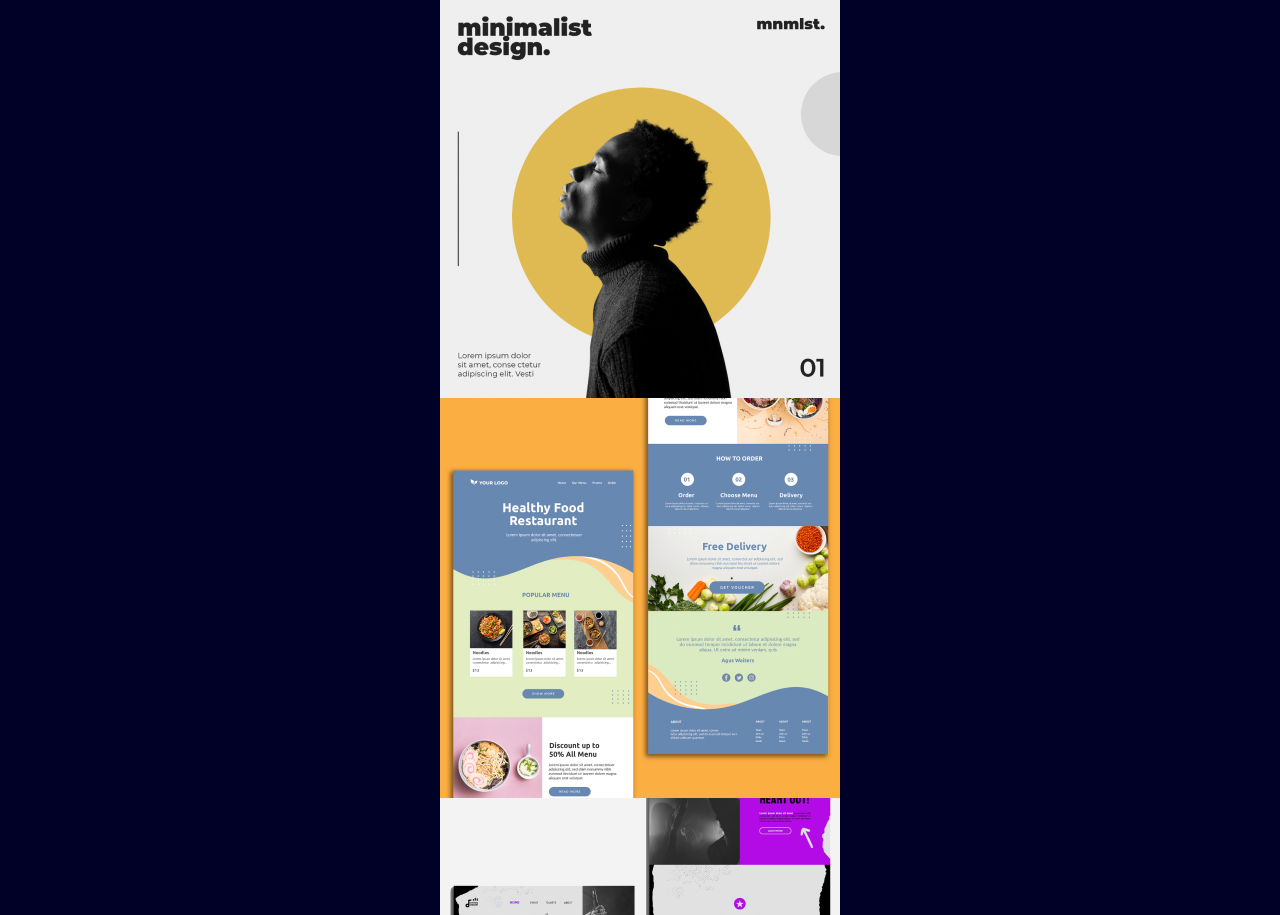
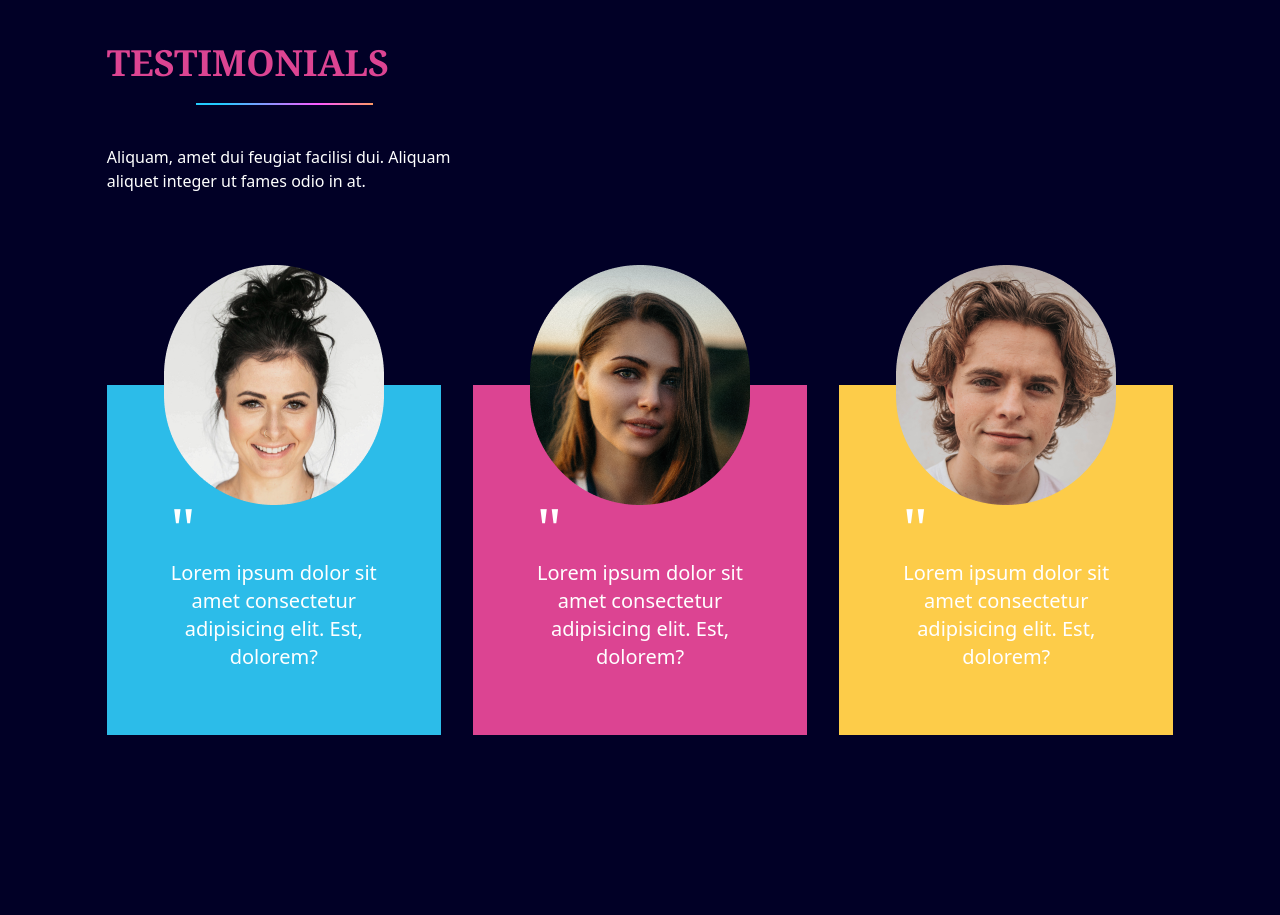
Before and after one commit to alireza4682/portfolio, a React (Vite) app: page / in a window 1280 px wide. Shown: the part 3332-4247 px from the top of the page. After the commit the page ends 4131 px from the top, so only its background shows below. Built offline with nearby package versions, Linux system fonts and the light colour scheme.

Commit message:
done with testimonials

```diff
--- a/src/App.jsx
+++ b/src/App.jsx
@@ -6,6 +6,7 @@
 import LineGradient from "./components/LineGradient";
 import MySkills from "./components/MySkills";
 import Projects from "./components/Projects";
+import Testimonials from "./components/Testimonials";
 
 function App() {
   const [selectedPage, setSelectedPage] = useState("home");
@@ -44,6 +45,10 @@
       <div className="w-5/6 mx-auto ">
         <Projects />
       </div>
+      <LineGradient />
+      <div className="w-5/6 mx-auto md:h-full">
+        <Testimonials />
+      </div>
     </div>
   );
 }
--- a/src/components/Projects.jsx
+++ b/src/components/Projects.jsx
@@ -67,7 +67,7 @@
 
       <div className="flex justify-center">
         <motion.div
-          className="sm:grid sm:grid-col-3"
+          className="sm:grid sm:grid-cols-3"
           initial="hidden"
           whileInView="visible"
           viewport={{ once: true, amount: 0.2 }}
--- /dev/null
+++ b/src/components/Testimonials.jsx
@@ -0,0 +1,88 @@
+import LineGradient from "./LineGradient";
+import { motion } from "framer-motion";
+
+const Testimonials = () => {
+  const testimonialStyles = `mx-auto relative max-w-[400px] h-[350px] flex flex-col
+        justify-end p-16 mt-48 before:absolute before:top-[-120px] before:-ml-[110px] before:left-1/2`;
+
+  return (
+    <section id="testimonials" className="pt-32 pb-16">
+      <motion.div
+        className="md:w-1/3 text-center md:text-left"
+        initial="hidden"
+        whileInView="visible"
+        viewport={{ once: true, amount: 0.5 }}
+        transition={{ duration: 0.5 }}
+        variants={{
+          hidden: { opacity: 0, x: -50 },
+          visible: { opacity: 1, x: 0 },
+        }}
+      >
+        <p className="font-serif font-semibold text-4xl mb-5 text-red">
+          TESTIMONIALS
+        </p>
+        <LineGradient width="w-1/3 mx-auto w-2/4" />
+        <p className="mt-10 ">
+          Aliquam, amet dui feugiat facilisi dui. Aliquam aliquet integer ut
+          fames odio in at.
+        </p>
+      </motion.div>
+      <div className="md:flex md:justify-between gap-8">
+        <motion.div
+          className={`bg-blue ${testimonialStyles} before:content-person1`}
+          initial="hidden"
+          whileInView="visible"
+          viewport={{ once: true, amount: 0.5 }}
+          transition={{ duration: 0.5 }}
+          variants={{
+            hidden: { opacity: 0, scale: 0.8 },
+            visible: { opacity: 1, scale: 1 },
+          }}
+        >
+          <p className="font-serif text-6xl">"</p>
+          <p className="text-center text-xl">
+            Lorem ipsum dolor sit amet consectetur adipisicing elit. Est,
+            dolorem?
+          </p>
+        </motion.div>
+
+        <motion.div
+          className={`bg-red ${testimonialStyles} before:content-person2`}
+          initial="hidden"
+          whileInView="visible"
+          viewport={{ once: true, amount: 0.5 }}
+          transition={{ delay: 0.2, duration: 0.5 }}
+          variants={{
+            hidden: { opacity: 0, scale: 0.8 },
+            visible: { opacity: 1, scale: 1 },
+          }}
+        >
+          <p className="font-serif text-6xl">"</p>
+          <p className="text-center text-xl">
+            Lorem ipsum dolor sit amet consectetur adipisicing elit. Est,
+            dolorem?
+          </p>
+        </motion.div>
+        <motion.div
+          className={`bg-yellow ${testimonialStyles} before:content-person3`}
+          initial="hidden"
+          whileInView="visible"
+          viewport={{ once: true, amount: 0.5 }}
+          transition={{ delay: 0.4, duration: 0.5 }}
+          variants={{
+            hidden: { opacity: 0, scale: 0.8 },
+            visible: { opacity: 1, scale: 1 },
+          }}
+        >
+          <p className="font-serif text-6xl">"</p>
+          <p className="text-center text-xl">
+            Lorem ipsum dolor sit amet consectetur adipisicing elit. Est,
+            dolorem?
+          </p>
+        </motion.div>
+      </div>
+    </section>
+  );
+};
+
+export default Testimonials;
```
